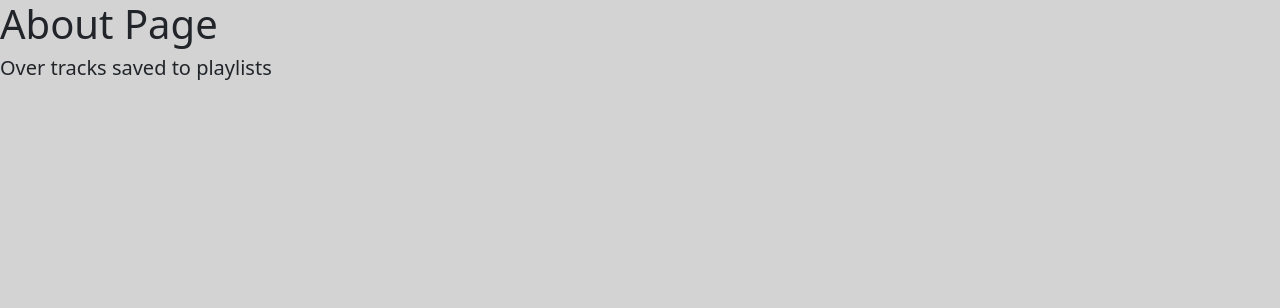
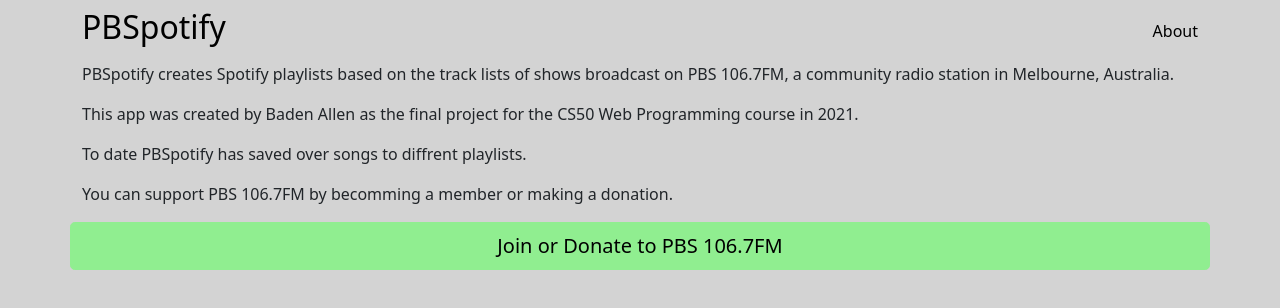
Before and after one commit to baden119/Pbspotify2, a React (Create React App) app: page /about in a window 1280 px wide. Shown: the top 308 px of the page. Built offline with nearby package versions, Linux system fonts and the light colour scheme; no server answers; what react-alert-template-basic, spotify-web-api-js would draw is missing.

Commit message:
Navbar added, About page Added, Update Useage w/ API functionality

```diff
--- a/src/App.js
+++ b/src/App.js
@@ -2,6 +2,7 @@
 import './custom.scss'
 import { BrowserRouter as Router, Routes, Route} from 'react-router-dom';
 
+import MyNavbar from './components/MyNavbar';
 import Home from './components/pages/Home'
 import About from './components/pages/About';
 import PBSpotifyState from './context/pbspotify/PBSpotifyState'
@@ -11,6 +12,7 @@
   return (
       <PBSpotifyState>
         <Router>
+          <MyNavbar />
           <Routes>
             <Route path="/" element={<Home />} />
             <Route path="about" element={<About />} />
--- /dev/null
+++ b/src/components/MyNavbar.js
@@ -0,0 +1,18 @@
+import React from 'react'
+import Navbar from 'react-bootstrap/Navbar'
+import Container from 'react-bootstrap/Container';
+
+import { Link } from 'react-router-dom'
+
+function MyNavbar() {
+    return (
+        <Navbar>
+            <Container >
+                    <Link style={{color: "black"}} className="text-decoration-none" to='/'><h2>PBSpotify</h2></Link>
+                    <Link style={{color: "black"}}  className="justify-content-end text-decoration-none" to='/about'>About</Link>
+            </Container>
+        </Navbar>
+    )
+}
+
+export default MyNavbar
--- a/src/components/Searcher.js
+++ b/src/components/Searcher.js
@@ -1,9 +1,11 @@
 import React, {useContext} from 'react'
+import axios from 'axios';
 import Button from 'react-bootstrap/Button'
 import Container from 'react-bootstrap/Container';
 import Row from 'react-bootstrap/Row';
 import PBSpotifyContext from "../context/pbspotify/pbspotifyContext";
 import { useAlert } from 'react-alert'
+import { apiURL } from "./config";
 
 const Searcher = () => {
 
@@ -74,10 +76,24 @@
       try {
         await pbspotifyContext.Spotify_API.addTracksToPlaylist(pbspotifyContext.SelectedPlaylist.id, array);
         fetchPlaylistTracks();
-        } catch(err) {
-          console.error(err);
-        }
+      } catch(err) {
+        console.error(err);
+      }
     })
+
+    // Post request to api to update usage totals inside a django model.
+
+    // This is needed for the project to meet course requirements.
+    axios.post((apiURL() + '/update_useage'), {
+      tracks: URI_array.length
+    })
+    .then(function (response) {
+      console.log(response);
+    })
+    .catch(function (error) {
+      console.log(error);
+    });
+
     alert.success("Success! Songs saved to Spotify Playlist")
 
     //Duplicated code from SelectedPlaylist Component
--- a/src/components/pages/About.js
+++ b/src/components/pages/About.js
@@ -1,5 +1,8 @@
 import React, {useEffect, useState} from 'react';
 import axios from 'axios';
+import Container from 'react-bootstrap/Container';
+import Row from 'react-bootstrap/Row';
+import Button from 'react-bootstrap/Button'
 import { apiURL } from "../config";
 
 
@@ -26,10 +29,24 @@
       }, []);
 
     return (
-        <div>
-            <h1>About Page</h1>
-            <h5>Over {tracksUseage} tracks saved to {playListsUseage} playlists</h5>
-        </div>
+        <Container>
+            <p>
+                PBSpotify creates Spotify playlists based on the track lists of shows broadcast on PBS 106.7FM, a community radio
+                station in Melbourne, Australia.
+            </p>
+            <p>
+                This app was created by Baden Allen as the final project for the CS50 Web Programming course in 2021.
+            </p>
+            <p>
+                To date PBSpotify has saved over {tracksUseage} songs to {playListsUseage} diffrent playlists.
+            </p>
+            <p>
+                You can support PBS 106.7FM by becomming a member or making a donation.
+            </p>
+            <Row>
+                <Button variant="success" size="lg" href="https://www.pbsfm.org.au/signup">Join or Donate to PBS 106.7FM</Button>
+            </Row>
+        </Container>
     )
 }
 
```
Also changed, not shown: 1 other file (tests, documents, lock files or other folders).
